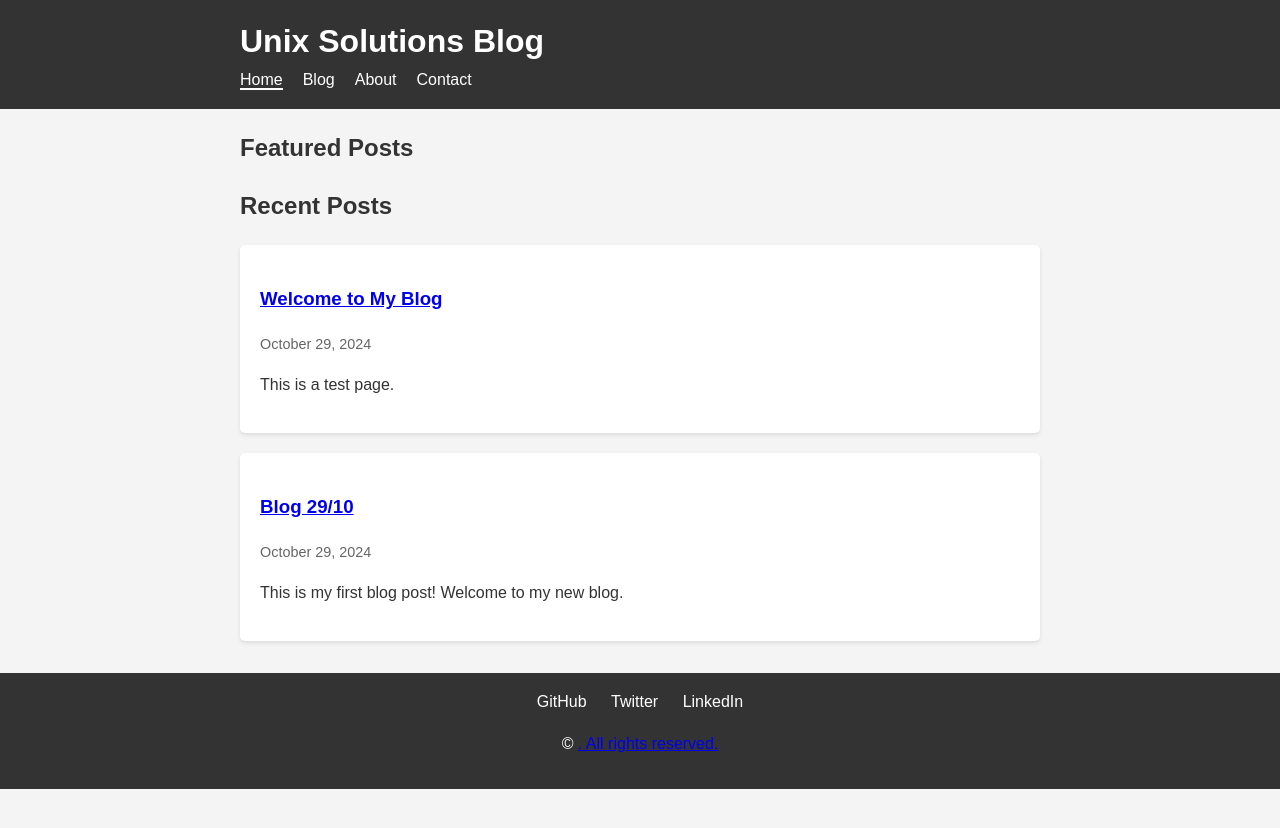
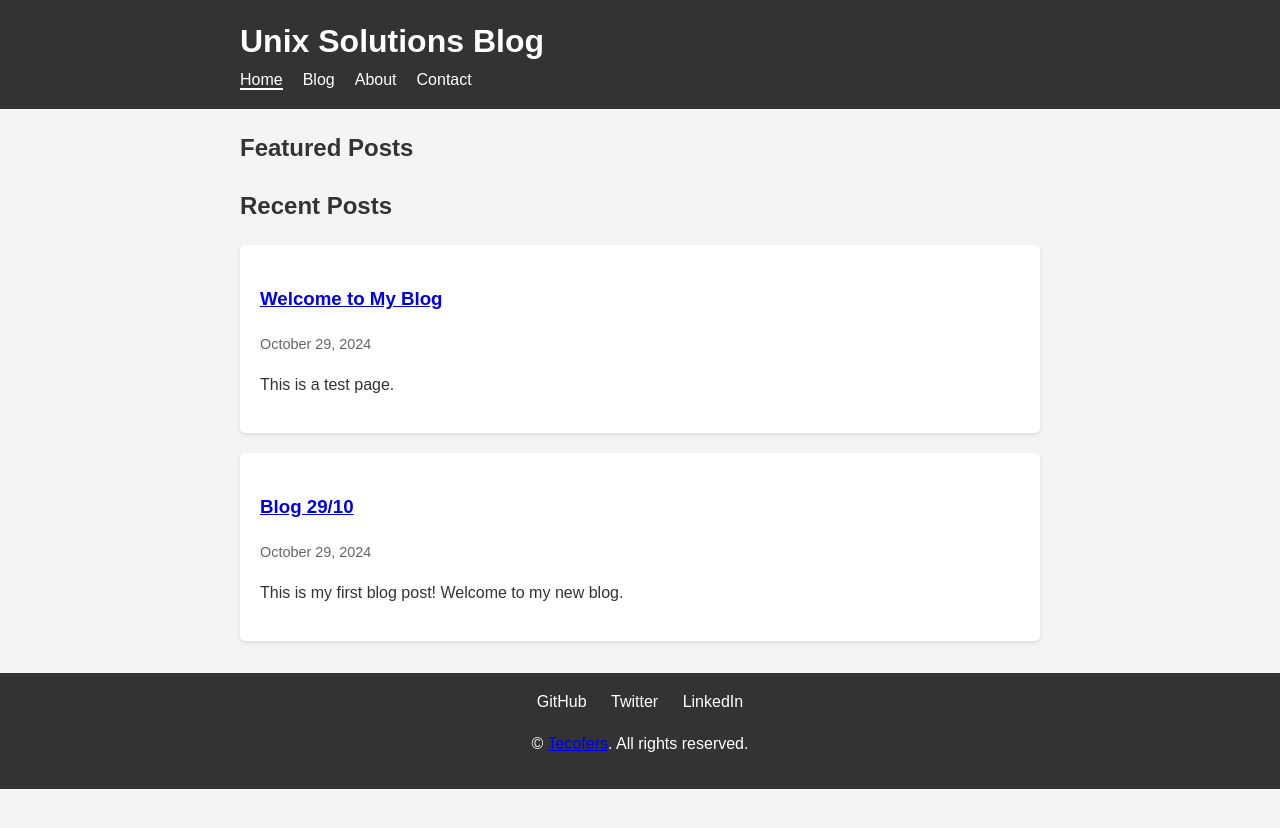
Before and after one commit to tecofers/tecofers.github.io, a Jekyll site: the page built from index.md, in a window 1280 px wide. Shown: the top 828 px of the page. Built offline with Jekyll 4.4.1, drawn with Linux system fonts in a browser that asks for light colours.

Commit message:
Update footer.html

```diff
--- a/_includes/footer.html
+++ b/_includes/footer.html
@@ -11,6 +11,6 @@
             <a href="https://linkedin.com/in/{{ site.linkedin_username }}" target="_blank">LinkedIn</a>
             {% endif %}
         </div>
-        <p class="copyright">&copy; <a href="https://tecofers.com" Tecofers </a>. All rights reserved.</p>
+        <p class="copyright">&copy; <a href="https://tecofers.com">Tecofers</a>. All rights reserved.</p>
     </div>
 </footer>
```
